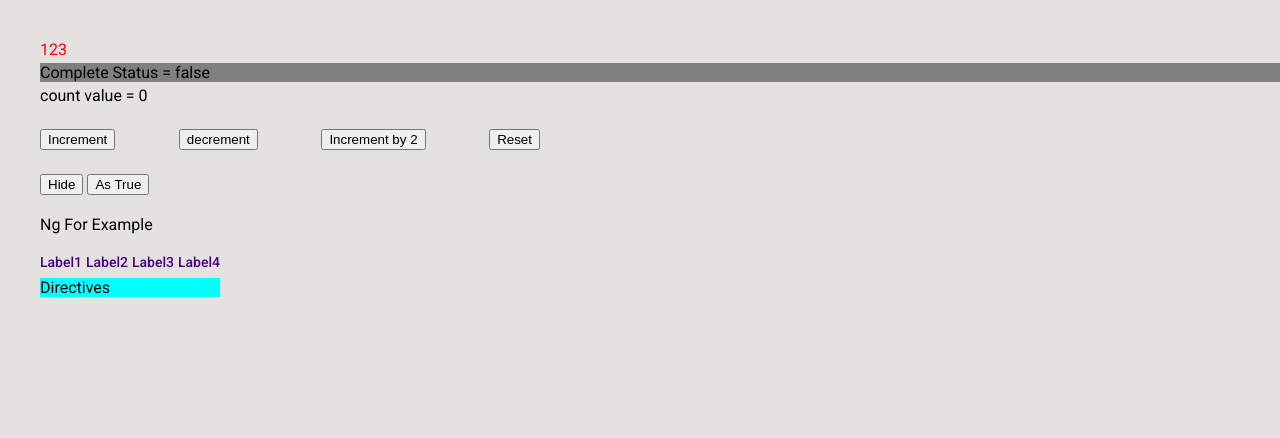
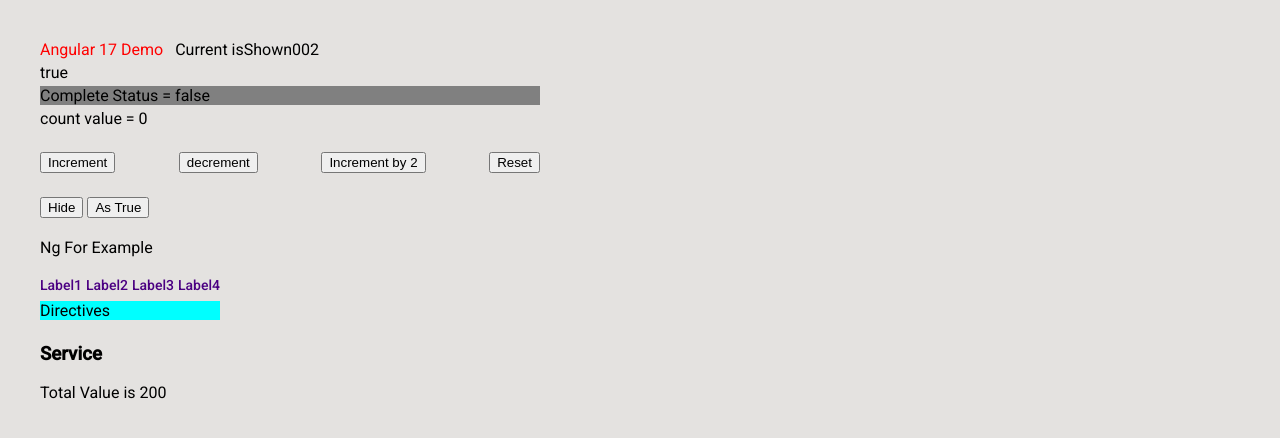
Before and after one commit to justpiano/Angular-17-Journey, an Angular app: page / in a window 1280 px wide. Both pictures are taken after a click on the button "Show". Shown: the top 438 px of the page. Built offline with nearby package versions, Linux system fonts and the light colour scheme.

Commit message:
usage: service and ngif(then, else) directive

```diff
--- a/src/app/app.component.html
+++ b/src/app/app.component.html
@@ -1,9 +1,16 @@
 <div class="wrapper">
     <div class="header">
         <div class="title">{{title}}</div>
-        <div *ngIf=" ">This content is shown by condition</div>
+        <div *ngIf="isShown; then thenBlock; else elseBlock"></div>
+        <ng-template #elseBlock>Current isShown001</ng-template>
+        <ng-template #thenBlock>Current isShown002</ng-template>
+
     </div>
-    <div class="status" [ngStyle]="{'background':'gray'}">Complete Status = {{isComplete}}</div>
+
+    <div *ngIf="isShown as value; else extraBlock">{{value}}</div>
+    <ng-template #extraBlock>AAA</ng-template>
+
+    <div class="status" [ngStyle]="{'background':'gray', 'width':'500px'}">Complete Status = {{isComplete}}</div>
     <div class="status">count value = {{count}}</div>
     <div class="buttonGroup">
         <button (click)="increment()">Increment</button>
@@ -21,5 +28,9 @@
         <div  *ngFor="let product of productList">{{product.label}}</div>
     </div>
     <div appCustom>Directives</div>
+    <div>
+        <h3>Service</h3>
+        <p>Total Value is {{totalValue}}</p>
+    </div>
 </div>
 <router-outlet></router-outlet>
--- a/src/app/app.component.ts
+++ b/src/app/app.component.ts
@@ -1,8 +1,9 @@
-import { Component } from '@angular/core';
+import { Component, inject } from '@angular/core';
 import { CommonModule } from '@angular/common';
 import { RouterOutlet } from '@angular/router';
 import {MatSelectModule} from '@angular/material/select';
 import { CustomDirective } from './directives/custom.directive';
+import { MainService } from './service/main/main.service';
 
 @Component({
   selector: 'app-root',
@@ -13,7 +14,8 @@ import { CustomDirective } from './directives/custom.directive';
 })
 
 export class AppComponent {
-  title = '123';
+  private mainService=inject(MainService);
+  title = 'Angular 17 Demo';
   isComplete = false;
   count = 0 ;
   disabled =  false;
@@ -24,6 +26,8 @@ export class AppComponent {
     {value:'3', label:'Label3'},
     {value:'4', label:'Label4'},
   ];
+
+  totalValue=this.mainService.sum(50 , 150);
 
   updateTitle(newTitle: string) {
     this.title = newTitle;
--- a/src/app/directives/custom.directive.ts
+++ b/src/app/directives/custom.directive.ts
@@ -10,6 +10,5 @@ export class CustomDirective {
   constructor() {
     this.el.nativeElement.style.background = 'cyan';
     this.el.nativeElement.style.width = '180px';
-    console.log('yellow: ', 'yellow');
   }
 }
--- /dev/null
+++ b/src/app/service/main/main.service.ts
@@ -0,0 +1,13 @@
+import { Injectable } from '@angular/core';
+
+@Injectable({
+  providedIn: 'root'
+})
+export class MainService {
+  constructor() {
+  }
+
+  sum(x: number, y:number) {
+    return x + y;
+  }
+}
```
Also changed, not shown: src/app/service/auth/auth.service.ts (added, +9 -0 lines), 2 other files (tests, documents, lock files or other folders).
